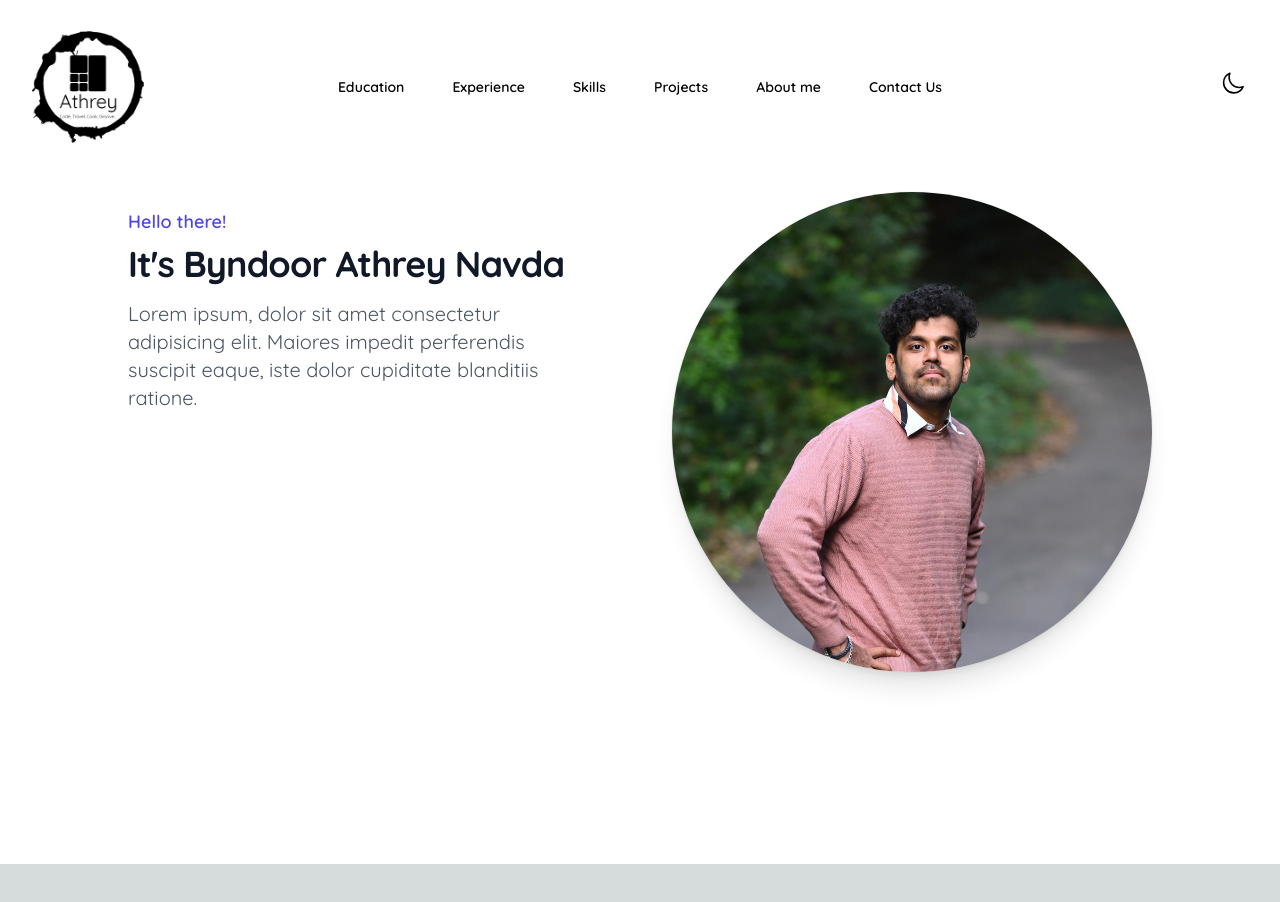
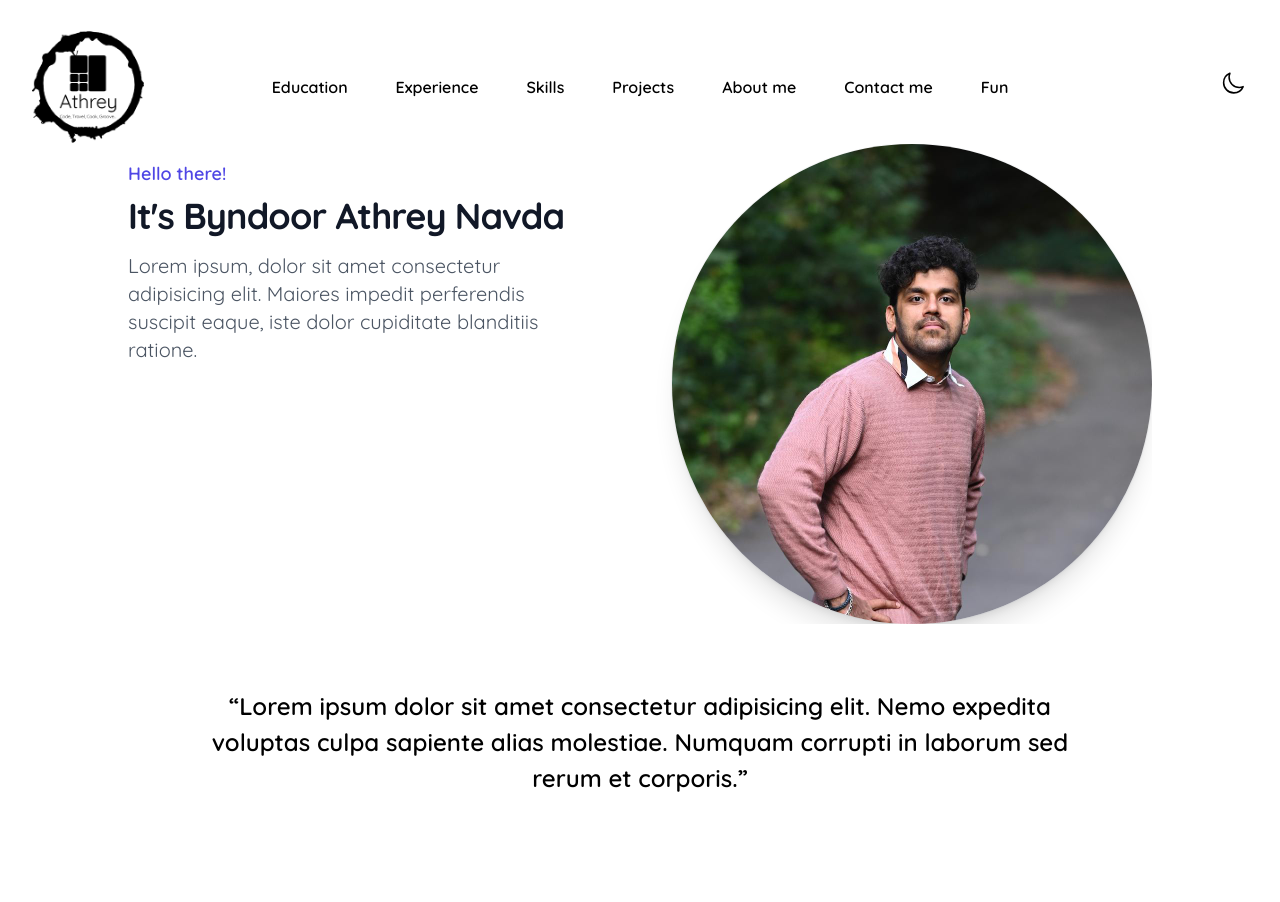
Before and after one commit to athrey-navda/Portfolio, a Next.js app: page / in a window 1280 px wide. Shown: the top 902 px of the page. Before the commit the page ends 864 px from the top, so only its background shows below. Built offline with nearby package versions, Linux system fonts and the light colour scheme.

Commit message:
add: project structure

```diff
--- /dev/null
+++ b/app/about-me/page.jsx
@@ -0,0 +1,17 @@
+export default function AboutMe() {
+    return (
+        <div className="text-black dark:text-white bg-white dark:bg-black">
+        <div className="md:container md:mx-auto flex min-h-screen flex-col items-center justify-between p-24">
+        <section className="d-block px-6 py-18 sm:py-12 lg:px-8" >
+          About me page
+        </section>
+        <section className="d-block px-6 py-8 sm:py-4 lg:px-8">
+          <div className="mx-auto max-w-2xl lg:max-w-4xl">
+              content
+          </div>
+        </section>
+      </div>
+  </div>
+
+    );
+  }
--- a/app/components/heroSection.jsx
+++ b/app/components/heroSection.jsx
@@ -1,8 +1,8 @@
 export default function HeroSection() {
   return (
-    <div className="overflow-hidden py-12 sm:py-24">
-      <div className="mx-auto max-w-7xl px-4 sm:px-6 lg:px-8">
-        <div className="mx-auto grid max-w-2xl grid-cols-1 gap-8 sm:gap-16 lg:mx-0 lg:max-w-none lg:grid-cols-2">
+    <div className="overflow-hidden">
+      <div className="mx-auto max-w-7xl">
+        <div className="mx-auto grid max-w-2xl grid-cols-1 sm:gap-16 lg:mx-0 lg:max-w-none lg:grid-cols-2">
           <div className="lg:pr-8 lg:pt-4">
             <div className="lg:max-w-lg">
               <h2 className="text-lg sm:text-xl lg:text-base xl:text-lg font-semibold leading-6 text-indigo-600">Hello there!</h2>
--- a/app/components/navbar.jsx
+++ b/app/components/navbar.jsx
@@ -5,12 +5,13 @@ import { useState, useEffect } from 'react';
 import { useTheme } from 'next-themes';
 
 const navigation = [
-  { name: 'Education', href: '#' },
-  { name: 'Experience', href: '#' },
-  { name: 'Skills', href: '#' },
-  { name: 'Projects', href: '#' },
-  { name: 'About me', href: '#' },
-  { name: 'Contact Us', href: '#' },
+  { name: 'Education', href: '/education' },
+  { name: 'Experience', href: '/experience' },
+  { name: 'Skills', href: '/skills' },
+  { name: 'Projects', href: '/projects' },
+  { name: 'About me', href: '/about-me' },
+  { name: 'Contact me', href: '/contact-me' },
+  { name: 'Fun', href: '/games' },
 ]
 
 export default function Navbar() {
@@ -55,7 +56,7 @@ export default function Navbar() {
           </div>
           <div className="hidden lg:flex lg:gap-x-12">
             {navigation.map((item) => (
-              <a key={item.name} href={item.href} className="text-sm font-semibold leading-6">
+              <a key={item.name} href={item.href} className="text-md font-semibold leading-6">
                 {item.name}
               </a>
             ))}
--- /dev/null
+++ b/app/contact-me/page.jsx
@@ -0,0 +1,17 @@
+export default function ContactMe() {
+    return (
+        <div className="text-black dark:text-white bg-white dark:bg-black">
+        <div className="md:container md:mx-auto flex min-h-screen flex-col items-center justify-between p-24">
+        <section className="d-block px-6 py-18 sm:py-12 lg:px-8" >
+          Contact me page
+        </section>
+        <section className="d-block px-6 py-8 sm:py-4 lg:px-8">
+          <div className="mx-auto max-w-2xl lg:max-w-4xl">
+              content
+          </div>
+        </section>
+      </div>
+  </div>
+
+    );
+  }
--- /dev/null
+++ b/app/education/page.jsx
@@ -0,0 +1,17 @@
+export default function Education() {
+    return (
+        <div className="text-black dark:text-white bg-white dark:bg-black">
+        <div className="md:container md:mx-auto flex min-h-screen flex-col items-center justify-between p-24">
+        <section className="d-block px-6 py-18 sm:py-12 lg:px-8" >
+          Education page
+        </section>
+        <section className="d-block px-6 py-8 sm:py-4 lg:px-8">
+          <div className="mx-auto max-w-2xl lg:max-w-4xl">
+              content
+          </div>
+        </section>
+      </div>
+  </div>
+
+    );
+  }
--- /dev/null
+++ b/app/experience/page.jsx
@@ -0,0 +1,17 @@
+export default function Experience() {
+    return (
+        <div className="text-black dark:text-white bg-white dark:bg-black">
+        <div className="md:container md:mx-auto flex min-h-screen flex-col items-center justify-between p-24">
+        <section className="d-block px-6 py-18 sm:py-12 lg:px-8" >
+          Experience page
+        </section>
+        <section className="d-block px-6 py-8 sm:py-4 lg:px-8">
+          <div className="mx-auto max-w-2xl lg:max-w-4xl">
+              content
+          </div>
+        </section>
+      </div>
+  </div>
+
+    );
+  }
--- /dev/null
+++ b/app/games/page.jsx
@@ -0,0 +1,17 @@
+export default function Games() {
+    return (
+        <div className="text-black dark:text-white bg-white dark:bg-black">
+        <div className="md:container md:mx-auto flex min-h-screen flex-col items-center justify-between p-24">
+        <section className="d-block px-6 py-18 sm:py-12 lg:px-8" >
+          Games page
+        </section>
+        <section className="d-block px-6 py-8 sm:py-4 lg:px-8">
+          <div className="mx-auto max-w-2xl lg:max-w-4xl">
+              content
+          </div>
+        </section>
+      </div>
+  </div>
+
+    );
+  }
--- a/app/page.jsx
+++ b/app/page.jsx
@@ -6,7 +6,19 @@ export default function Home() {
   <div className="text-black dark:text-white bg-white dark:bg-black">
       <div className="md:container md:mx-auto flex min-h-screen flex-col items-center justify-between p-24">
         <Navbar />
-        <HeroSection />
+        <section className="d-block px-6 py-18 sm:py-12 lg:px-8" >
+          <HeroSection />
+        </section>
+        <section className="d-block px-6 py-8 sm:py-4 lg:px-8">
+          <div className="mx-auto max-w-2xl lg:max-w-4xl">
+              <blockquote className="text-center text-xl font-semibold leading-8 sm:text-2xl sm:leading-9">
+                <p>
+                  “Lorem ipsum dolor sit amet consectetur adipisicing elit. Nemo expedita voluptas culpa sapiente alias
+                  molestiae. Numquam corrupti in laborum sed rerum et corporis.”
+                </p>
+              </blockquote>
+          </div>
+        </section>
       </div>
   </div>
 
--- /dev/null
+++ b/app/projects/page.jsx
@@ -0,0 +1,17 @@
+export default function Projects() {
+    return (
+        <div className="text-black dark:text-white bg-white dark:bg-black">
+        <div className="md:container md:mx-auto flex min-h-screen flex-col items-center justify-between p-24">
+        <section className="d-block px-6 py-18 sm:py-12 lg:px-8" >
+          Projects page
+        </section>
+        <section className="d-block px-6 py-8 sm:py-4 lg:px-8">
+          <div className="mx-auto max-w-2xl lg:max-w-4xl">
+              content
+          </div>
+        </section>
+      </div>
+  </div>
+
+    );
+  }
--- /dev/null
+++ b/app/skills/page.jsx
@@ -0,0 +1,17 @@
+export default function Skills() {
+    return (
+        <div className="text-black dark:text-white bg-white dark:bg-black">
+        <div className="md:container md:mx-auto flex min-h-screen flex-col items-center justify-between p-24">
+        <section className="d-block px-6 py-18 sm:py-12 lg:px-8" >
+          Skills page
+        </section>
+        <section className="d-block px-6 py-8 sm:py-4 lg:px-8">
+          <div className="mx-auto max-w-2xl lg:max-w-4xl">
+              content
+          </div>
+        </section>
+      </div>
+  </div>
+
+    );
+  }
```
